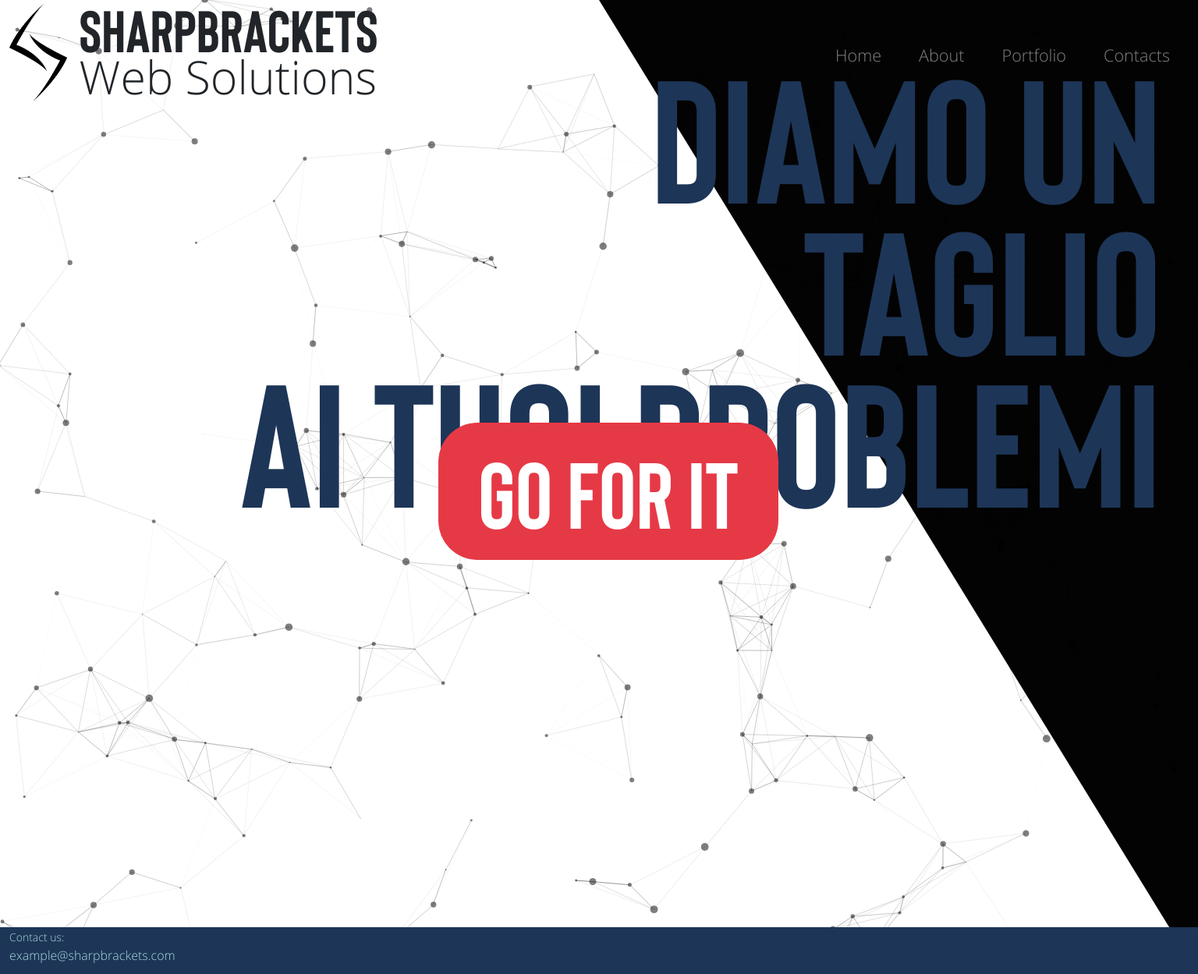
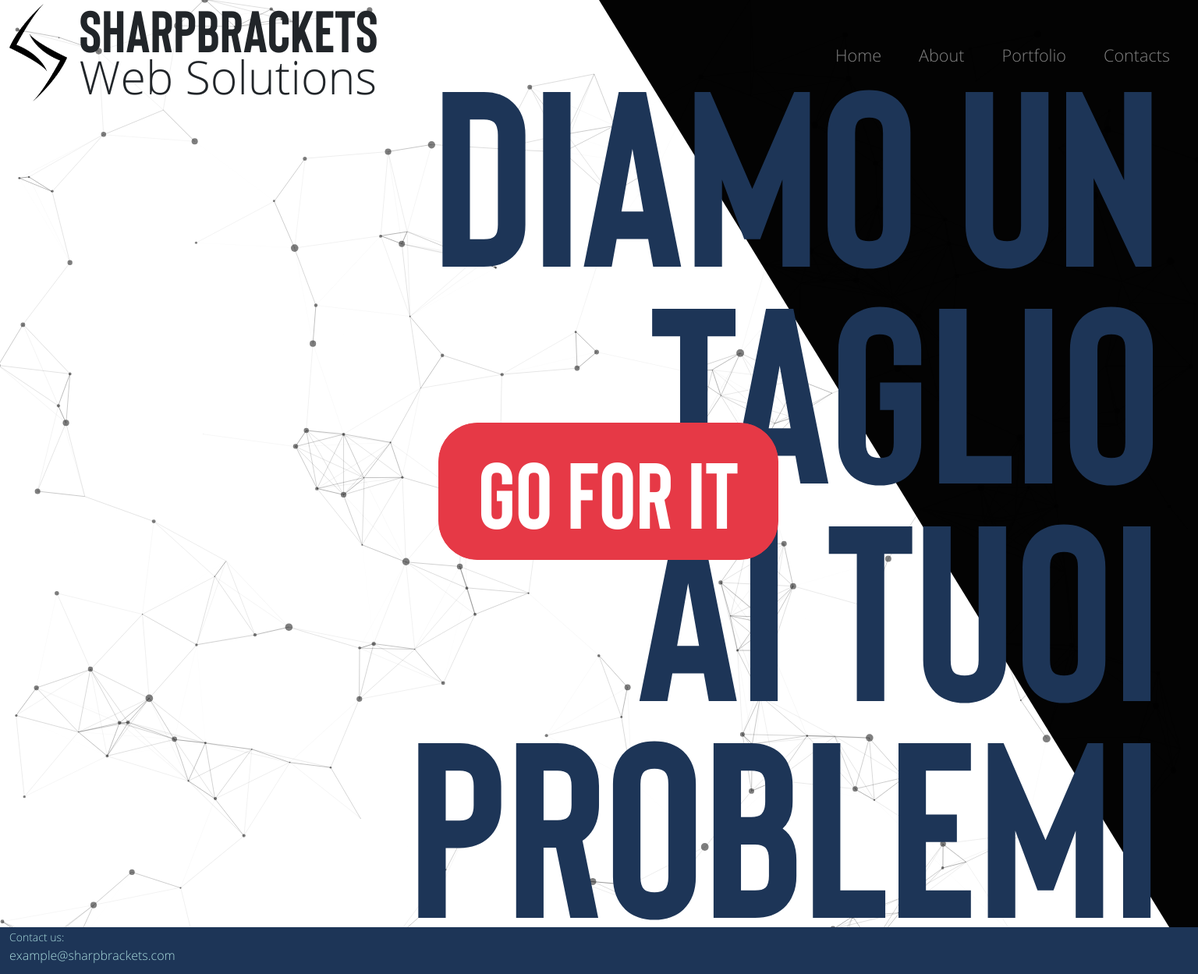
Before and after one commit to Mike3285/sharp_brackets, a Django app: page / in a window 1536 px wide. Shown: the whole page at 78% size. Run offline with Django 3.2, Linux system fonts and the light colour scheme; some libraries are stand-ins or nearby versions.

Commit message:
queries fix (no mobile)

```diff
--- a/website/static/css/heavybrush.css
+++ b/website/static/css/heavybrush.css
@@ -7,12 +7,16 @@
 
 /* ----- Small 576 + ----- */
 @media screen and (min-width: 576px) {
-
+    .main-text {
+        font-size: 16em;
+    }
 }
 
 /* ----- Medium 768 + ----- */
 @media screen and (min-width: 768px) {
-
+    .main-text {
+        font-size: 14em;
+    }
 }
 
 /* ----- Large 992 + ----- */
@@ -26,7 +30,7 @@
     }
 
     .main-text {
-        font-size: 14em;
+        font-size: 16em;
     }
 }
 
@@ -37,5 +41,7 @@
 
 /* ----- Extra extra large 1400 + ----- */
 @media screen and (min-width: 1400px) {
-
+    .main-text {
+        font-size: 20em;
+    }
 }
```
